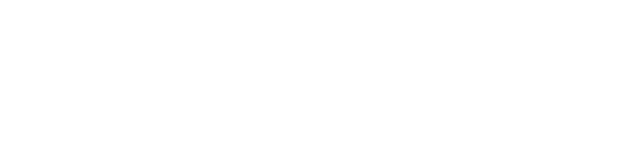
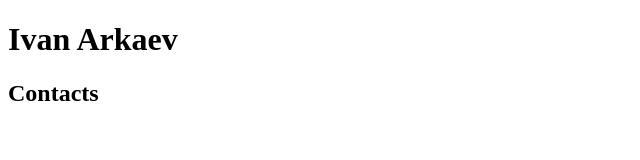
Before and after one commit to ha308ing/rsschool-cv, a plain HTML site: page index.html in a window 1280 px wide. Shown: the whole page, without its empty margins (0-640 px from the left). Drawn offline with Linux system fonts and the light colour scheme.

Commit message:
feat: html header

```diff
--- a/index.html
+++ b/index.html
@@ -6,6 +6,14 @@
         <title>Curriculum Vitae</title>
     </head>
     <body>
-        <main class="cv_main"></main>
+        <main class="cv_main">
+            <header class="cv_header">
+                <h1 class="cv_header__name">Ivan Arkaev</h1>
+                <aside class="cv_header__contacts">
+                    <h2 class="cv_subtitle">Contacts</h2>
+                    <ul class="cv_list"></ul>
+                </aside>
+            </header>
+        </main>
     </body>
 </html>
```
